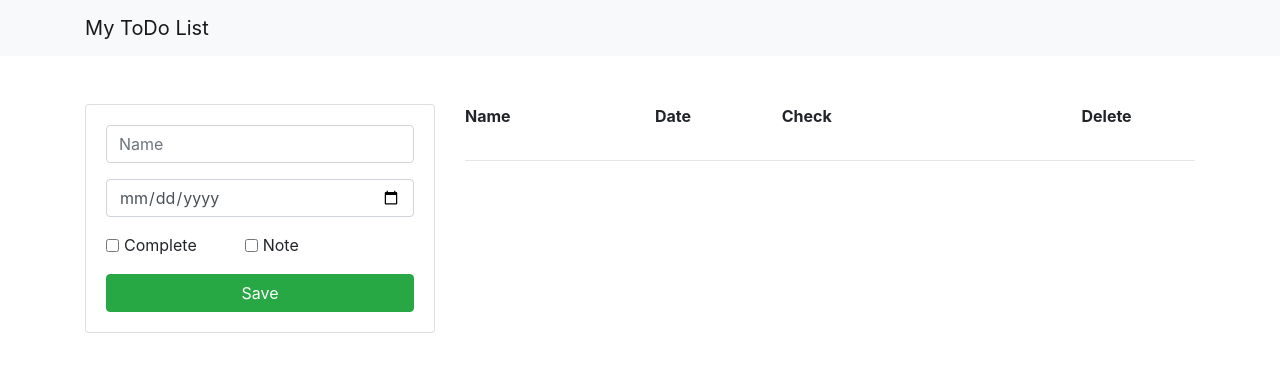
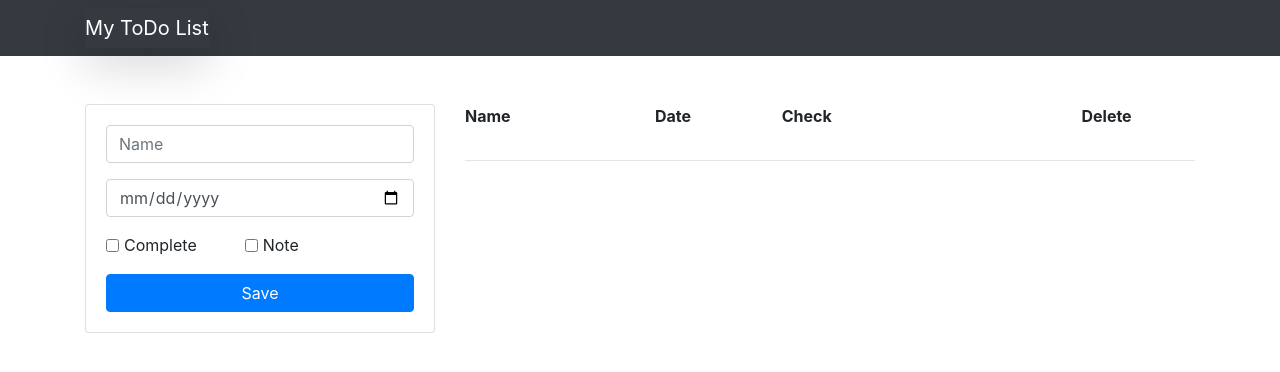
Before and after one commit to jonathan1965/Zatec_MyToDo, a plain HTML site: page index.html in a window 1280 px wide. Drawn offline with nearby package versions, Linux system fonts and the light colour scheme.

Commit message:
todo App

```diff
--- a/app.js
+++ b/app.js
@@ -84,9 +84,11 @@ function getTasks() {
    </div>
   </div>`;
 
+    if (Checkbox = document.getElementById("Checkbox1")) {
+        var addIn = document.getElementById("addgreen");
+            addIn.classList.add("checkedBox");
+    }
 
-  var addIn = document.getElementById("addgreen");
-    addIn.classList.remove("checkedBox");
   }
 }
 
--- a/index.html
+++ b/index.html
@@ -11,9 +11,9 @@
 
 <body>
 
-  <nav class="navbar navbar-light bg-light">
+  <nav class="navbar navbar-light bg-dark">
     <div class="container">
-      <a class="navbar-brand" href="#">My ToDo List</a>
+      <a class="navbar-brand text-white shadow-lg" href="#">My ToDo List</a>
     </div>
   </nav>
   <div class="container">
@@ -36,7 +36,7 @@
                 <input class="form-check-input ml-5" type="checkbox" id="Checkbox2" value="Not">
                 <label class="form-check-label" for="Checkbox">Note</label>
               </div>
-              <button type="submit" class="btn btn-success btn-block mt-3">Save</button>
+              <button type="submit" class="btn btn-primary btn-block mt-3">Save</button>
             </form>
           </div>
         </div>
```
